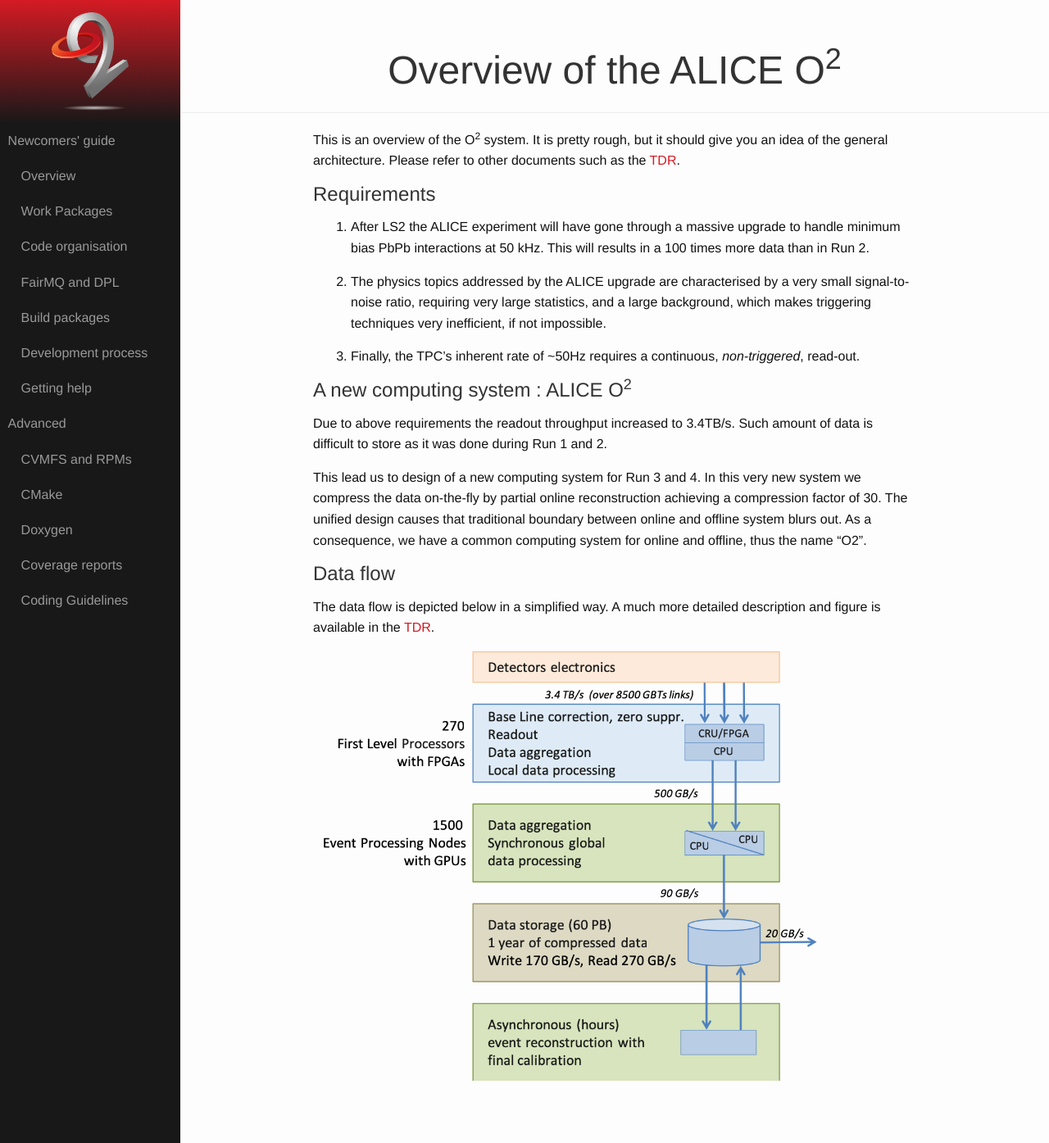
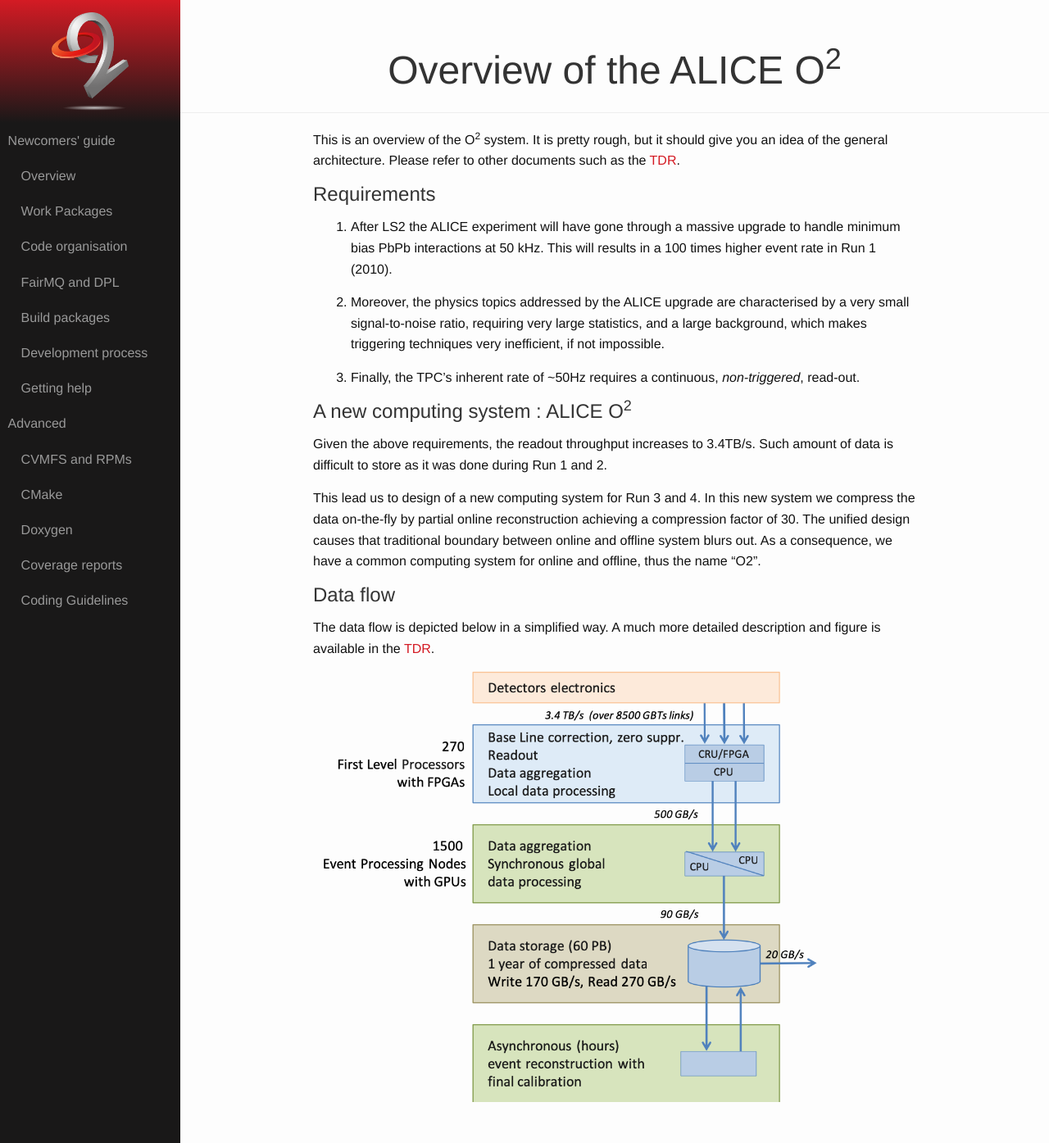
Before and after one commit to AliceO2Group/AliceO2Group.github.io, a Jekyll site: the page built from quickstart/overview.markdown, in a window 1280 px wide and 1395 px high. Shown: the whole window at 82% size. Built offline with Jekyll 4.4.1, drawn with Linux system fonts in a browser that asks for light colours.

Commit message:
Barths comments on overview

```diff
--- a/quickstart/overview.markdown
+++ b/quickstart/overview.markdown
@@ -7,17 +7,17 @@ This is an overview of the O<sup>2</sup> system. It is pretty rough, but it shou
 
 ## Requirements
 
-1. After LS2 the ALICE experiment will have gone through a massive upgrade to handle minimum bias PbPb interactions at 50 kHz. This will results in a 100 times more data than in Run 2.
+1. After LS2 the ALICE experiment will have gone through a massive upgrade to handle minimum bias PbPb interactions at 50 kHz. This will results in a 100 times higher event rate in Run 1 (2010).
 
-2. The physics topics addressed by the ALICE upgrade are characterised by a very small signal-to-noise ratio, requiring very large statistics, and a large background, which makes triggering techniques very inefficient, if not impossible.
+2. Moreover, the physics topics addressed by the ALICE upgrade are characterised by a very small signal-to-noise ratio, requiring very large statistics, and a large background, which makes triggering techniques very inefficient, if not impossible.
 
 3. Finally, the TPC's inherent rate of ~50Hz requires a continuous, _non-triggered_, read-out.
 
 ## A new computing system : ALICE O<sup>2</sup>
 
- Due to above requirements the readout throughput increased to 3.4TB/s. Such amount of data is difficult to store as it was done during Run 1 and 2.
+ Given the above requirements, the readout throughput increases to 3.4TB/s. Such amount of data is difficult to store as it was done during Run 1 and 2.
 
- This lead us to design of a new computing system for Run 3 and 4. In this very new system we compress the data on-the-fly by partial online reconstruction achieving a compression factor of 30. The unified design causes that traditional boundary between online and offline system blurs out. As a consequence, we have a common computing system for online and offline, thus the name “O2”.
+ This lead us to design of a new computing system for Run 3 and 4. In this new system we compress the data on-the-fly by partial online reconstruction achieving a compression factor of 30. The unified design causes that traditional boundary between online and offline system blurs out. As a consequence, we have a common computing system for online and offline, thus the name “O2”.
 
 ## Data flow
 
```
